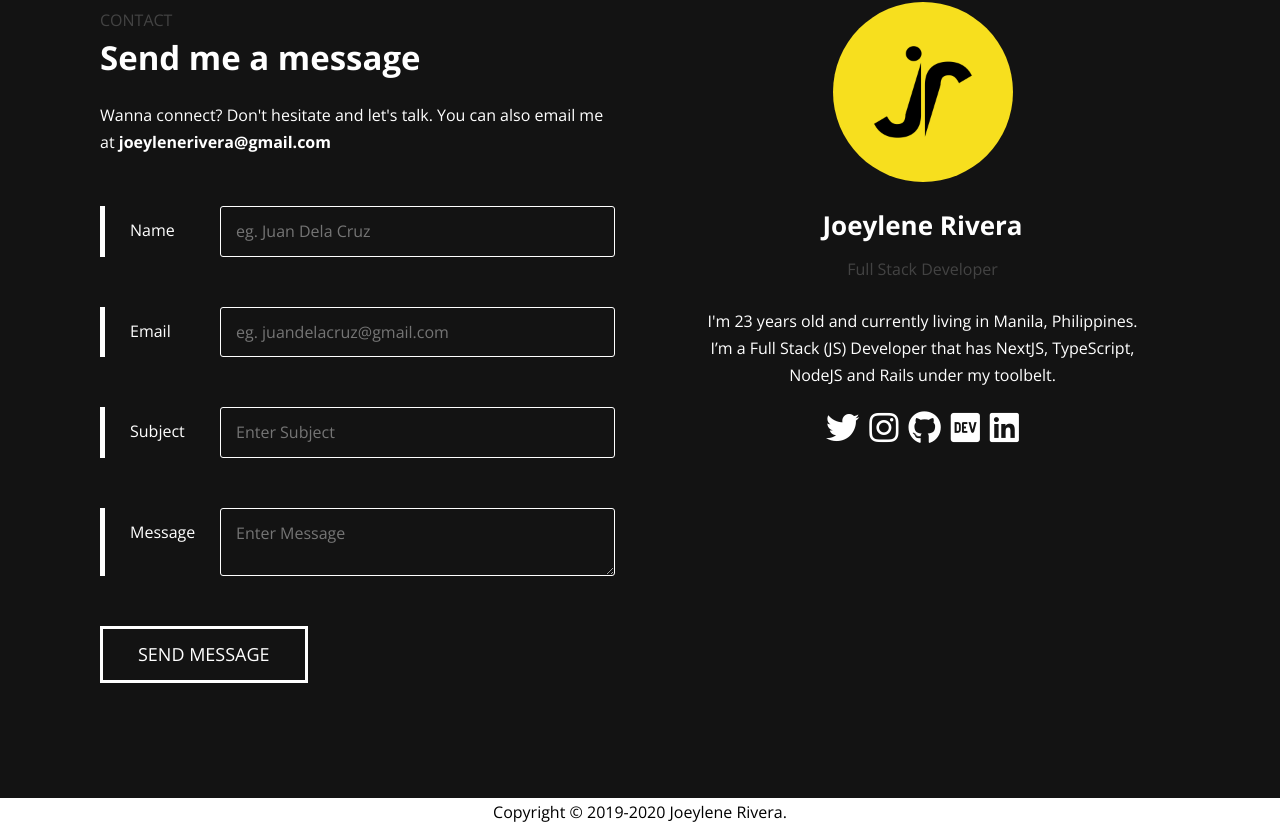
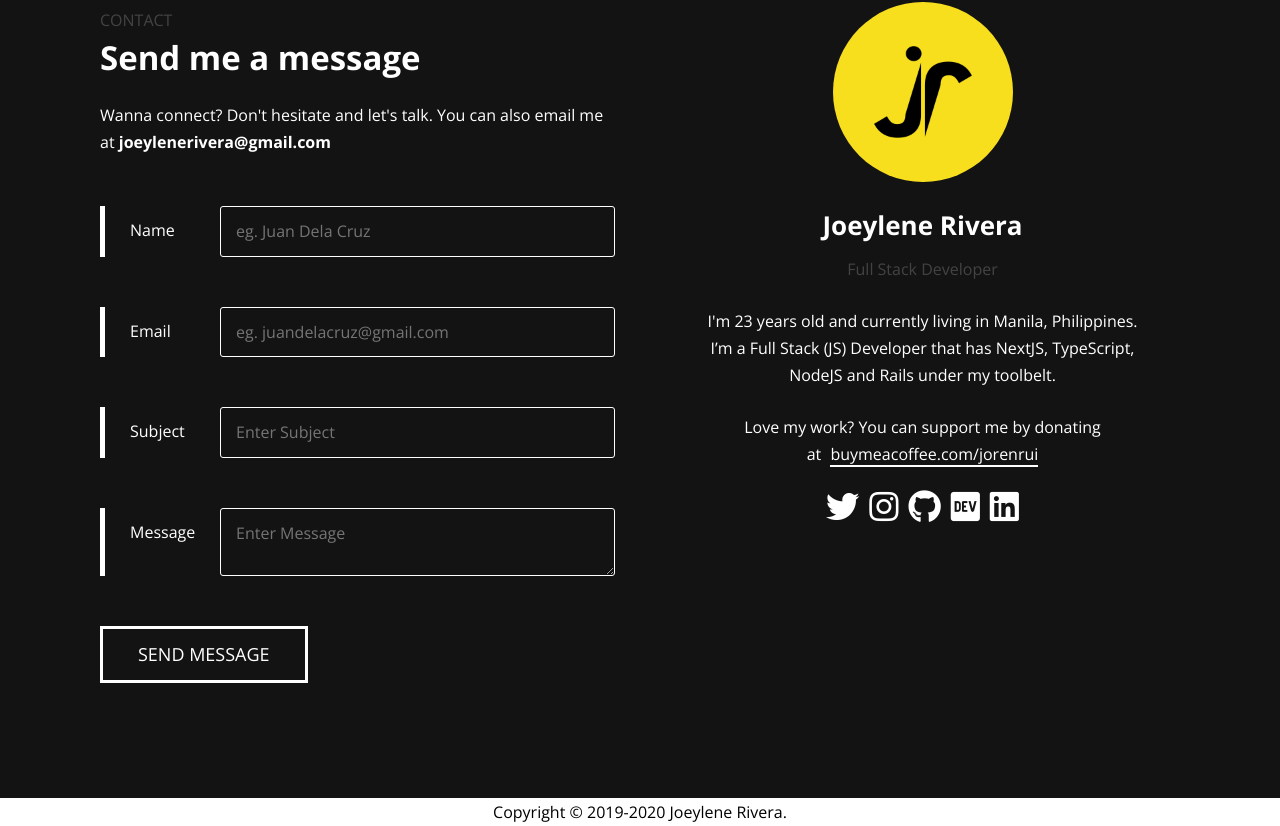
Before and after one commit to jorenrui/portfolio-v2, a React (Create React App) app: page / in a window 1280 px wide. Shown: the part 7434-8260 px from the top of the page. Built offline with nearby package versions, Linux system fonts and the light colour scheme.

Commit message:
feat: add donate info

```diff
--- a/src/components/ContactSection/BriefInfo.js
+++ b/src/components/ContactSection/BriefInfo.js
@@ -14,6 +14,17 @@
             <p>
                 I'm 23 years old and currently living in Manila, Philippines. I’m a Full Stack (JS) Developer that has NextJS, TypeScript, NodeJS and Rails under my toolbelt.
             </p>
+            <p>
+                Love my work? You can support me by donating at&nbsp;
+                <a
+                    target='_blank'
+                    href='https://www.buymeacoffee.com/jorenrui'
+                    rel='noopener noreferrer'
+                    className='text-link-primary'
+                >
+                    buymeacoffee.com/jorenrui
+                </a>
+            </p>
             <SocialMedia />
         </div>
     );
```
